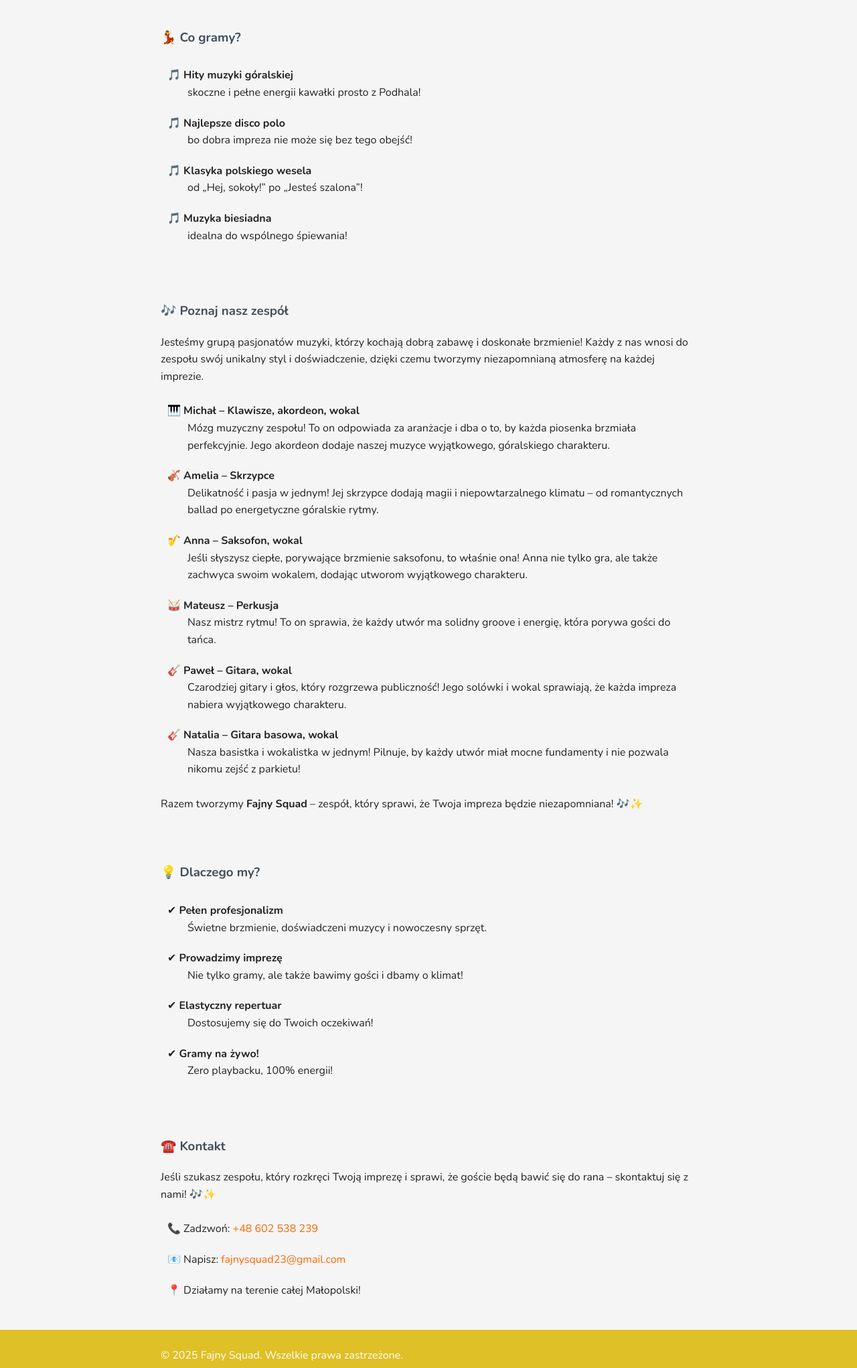
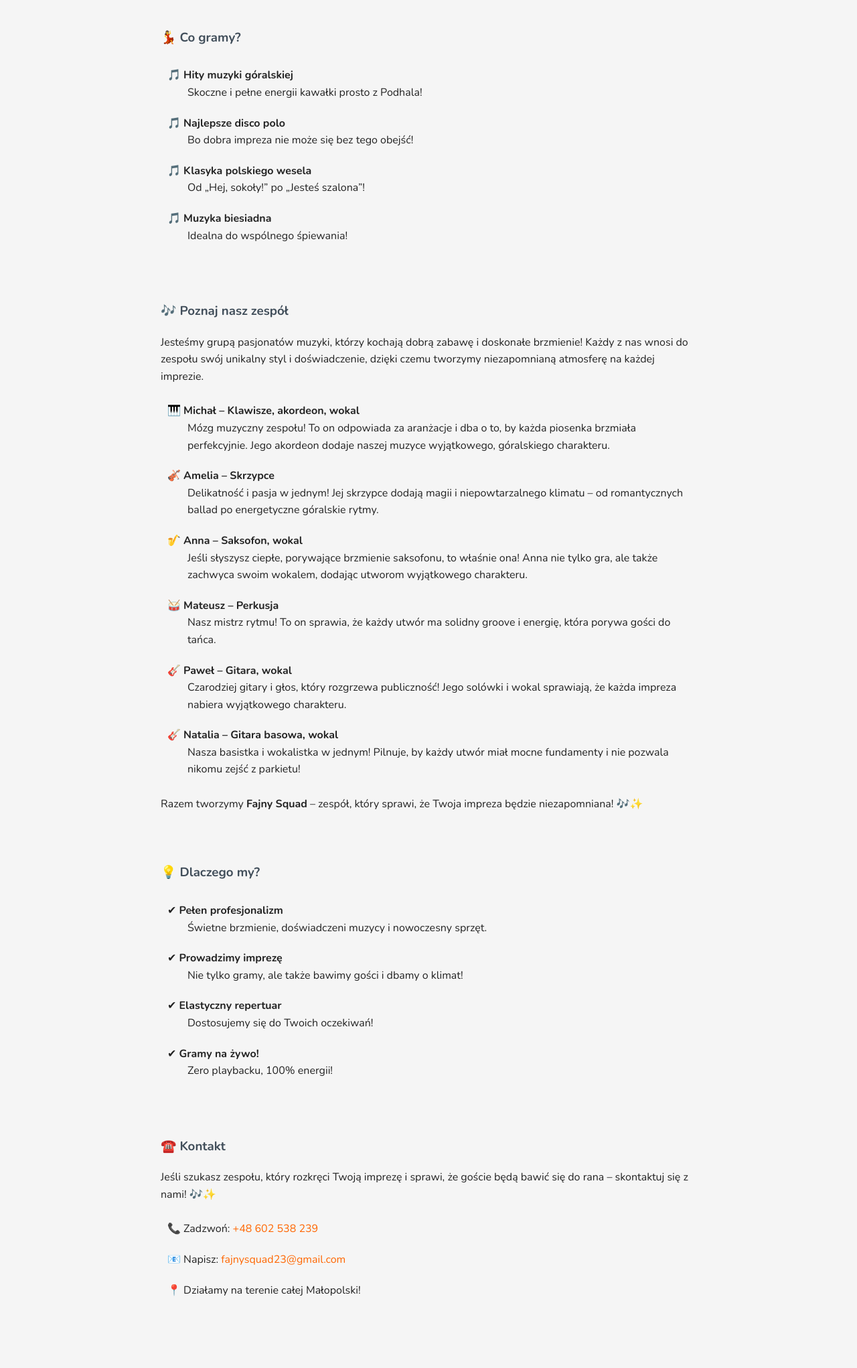
Before and after one commit to kraw3k/fajny-squad, a plain HTML site: page index.html in a window 1280 px wide. Shown: the part 758-2800 px from the top of the page at 67% size. Drawn offline with nearby package versions, Linux system fonts and the light colour scheme.

Commit message:
Improvements

```diff
--- a/index.html
+++ b/index.html
@@ -59,11 +59,6 @@
             padding-left: 30px;
         }
 
-        footer {
-            background-color: #dfc027;
-            color: white;
-        }
-
     </style>
 </head>
 <body>
@@ -102,16 +97,16 @@
     <h3>💃 Co gramy?</h3>
     <ul>
         <li>🎵 <b>Hity muzyki góralskiej</b>
-            <div class="indent">skoczne i pełne energii kawałki prosto z Podhala!</div>
+            <div class="indent">Skoczne i pełne energii kawałki prosto z Podhala!</div>
         </li>
         <li>🎵 <b>Najlepsze disco polo</b>
-            <div class="indent">bo dobra impreza nie może się bez tego obejść!</div>
+            <div class="indent">Bo dobra impreza nie może się bez tego obejść!</div>
         </li>
         <li>🎵 <b>Klasyka polskiego wesela</b>
-            <div class="indent">od „Hej, sokoły!” po „Jesteś szalona”!</div>
+            <div class="indent">Od „Hej, sokoły!” po „Jesteś szalona”!</div>
         </li>
         <li>🎵 <b>Muzyka biesiadna</b>
-            <div class="indent">idealna do wspólnego śpiewania!</div>
+            <div class="indent">Idealna do wspólnego śpiewania!</div>
         </li>
     </ul>
 </section>
@@ -185,7 +180,7 @@
     </ul>
 </section>
 
-<section class="centered">
+<section class="centered" style="margin-bottom: 60px">
     <h3>☎️ Kontakt</h3>
     <p>
         Jeśli szukasz zespołu, który rozkręci Twoją imprezę i sprawi, że goście będą bawić się do rana – skontaktuj
@@ -200,10 +195,5 @@
         <li>📍 Działamy na terenie całej Małopolski!</li>
     </ul>
 </section>
-<footer>
-    <div class="centered" style="padding-top: 10px; padding-bottom: 10px">
-        <p>© 2025 Fajny Squad. Wszelkie prawa zastrzeżone.</p>
-    </div>
-</footer>
 </body>
 </html>
```
